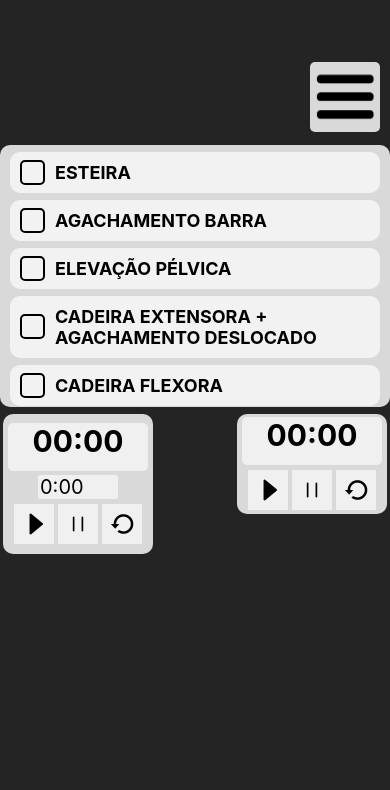
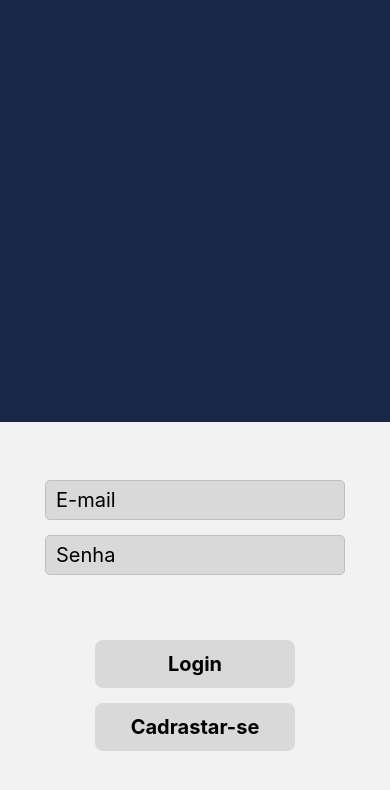
Before and after one commit to joaor-matos/BuddyBuilder, a React Native app: screen /Login in a window 390 px wide. Shown: the top 790 px of the page. Built offline with nearby package versions, Linux system fonts and the light colour scheme.

Commit message:
Layout da página login atualizado

```diff
--- a/App.js
+++ b/App.js
@@ -67,12 +67,13 @@ const Stack = createNativeStackNavigator();
 function App() {
   return (
         <NavigationContainer>
-          <Stack.Navigator initialRouteName='Home'>
+          <Stack.Navigator initialRouteName='Login'>
             <Stack.Screen options={{ headerShown: false }} name='Home' component={HomeScreen} />
             <Stack.Screen options={{ headerShown: true }} name='Configuracao' component={ConfigScreen} />
             <Stack.Screen options={{ headerShown: true }} name='IMC' component={IMCScreen} />
             <Stack.Screen options={{ headerShown: true }} name='Treino' component={CriarTreino} />
             <Stack.Screen options={{ headerShown: true }} name='ConfigUsuario' component={ConfigUsuario} />
+            <Stack.Screen options={{ headerShown: false }} name='Login' component={Login} />
           </Stack.Navigator>
         </NavigationContainer>
   );
--- a/pages/Login.js
+++ b/pages/Login.js
@@ -2,6 +2,7 @@ import React from "react";
 import { View, TextInput, Text, TouchableOpacity, StyleSheet, Image, } from "react-native";
 import { NavigationContainer } from '@react-navigation/native';
 import { createNativeStackNavigator } from '@react-navigation/native-stack';
+import { SafeAreaView } from "react-native-safe-area-context";
 
 const LoginScreen = () => {
   const [email, setEmail] = useState("");
@@ -15,20 +16,24 @@ const LoginScreen = () => {
 
 function Login({ navigation }) {
   return (
-    <View style={{ padding: 40, alignItems: "center", justifyContent: "center", flex: 1 }} /*style={styles.container}*/>
+    <SafeAreaView style={{ alignItems: "center", justifyContent: "space-between", flex: 1 }} >
+      <View style={styles.logoContainer} />
+      <View style={{ alignItems: "center", justifyContent: "center", flex: 1 }} /*style={styles.container}*/>
         {/* <TextInput style={styles.inputEmail} placeholder="E-mail" onChangeText={(text) => setEmail(text)} value={email} /> */}
         <TextInput style={styles.input} placeholder="E-mail" />
         {/* <TextInput style={styles.inputPassword} placeholder="Senha" onChangeText={(text) => setPassword(text)} value={password} /> */}
         <TextInput style={styles.input} placeholder="Senha" />
+        <View style={{ margin: 50 }}>
+          <TouchableOpacity style={styles.btn}>
+            <Text style={{ fontSize: 20, fontWeight: "bold", }}>Login</Text>
+          </TouchableOpacity>
 
           <TouchableOpacity style={styles.btn}>
-        <Text style={{ fontSize: 20, fontWeight: "bold" }}>Login</Text>
-      </TouchableOpacity>
-
-      <TouchableOpacity onPress={() => navigation.navigate('Cadastro')}>
-        <Text style={{ fontSize: 15, fontWeight: "bold", marginTop: 20, color: 'blue', textDecorationLine: 'underline' }}>Cadastrar-se</Text>
+            <Text style={{ fontSize: 20, fontWeight: "bold" }}>Cadrastar-se</Text>
           </TouchableOpacity>
         </View>
+      </View>
+    </SafeAreaView>
   );
 }
 
@@ -44,26 +49,34 @@ const styles = StyleSheet.create({
     justifyContent: "center",
   },
   input: {
-    width: 200,
+    width: 300,
     height: 40,
     borderRadius: 5,
-    backgroundColor: '#F0F0F0',
+
+    backgroundColor: '#D9D9D9',
+    borderColor: '#BFBFBF',
+    borderWidth: 1,
     elevation: 2,
     alignItems: "center",
     justifyContent: "center",
     paddingHorizontal: 10,
-    marginTop: 10,
+    marginTop: 15,
     fontSize: 20,
   },
   btn: {
     width: 200,
-    height: 40,
+    padding: 12,
     borderRadius: 8,
     alignItems: "center",
     backgroundColor: '#D9D9D9',
-    color: "black",
+    color: "777777",
     justifyContent: "center",
     elevation: 2,
-    marginTop: 10,
+    marginTop: 15,
+  },
+  logoContainer: {
+    backgroundColor: '#182649',
+    flex: 1,
+    width: '100%'
   },
 });
```
Also changed, not shown: 1 other file (tests, documents, lock files or other folders). Lines whose indentation alone changed are shown as unchanged.
